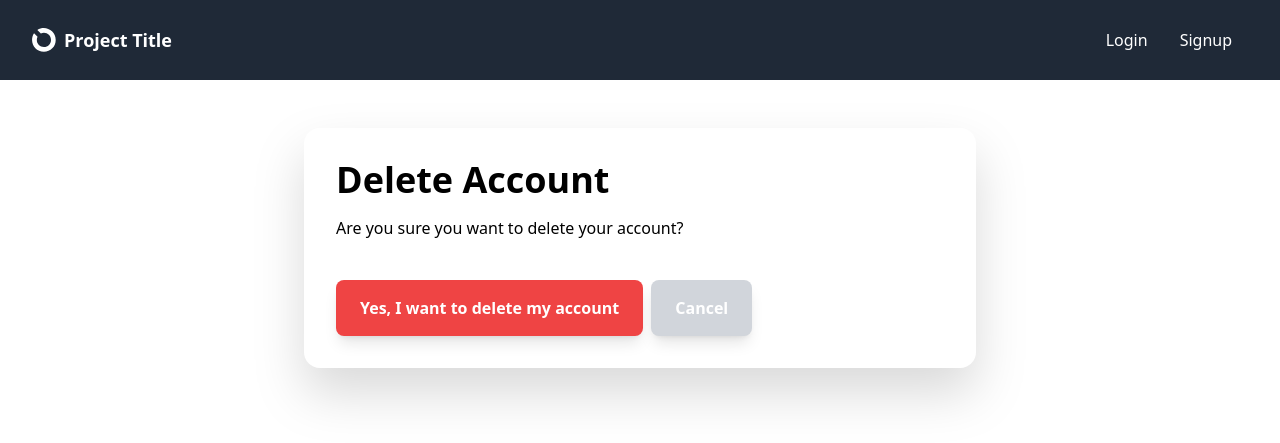
After one commit to imnaimur/django-starter, a Django app: page /users/delete in a window 1280 px wide. The commit adds this page. Shown: the top 443 px of the page. Run offline with Django 5.2, Linux system fonts and the light colour scheme; parts of the project's set-up code (start-up, migrations or seed data) failed here and were passed over; some libraries are stand-ins or nearby versions.

Commit message:
project finalized

```diff
--- a/a_users/urls.py
+++ b/a_users/urls.py
@@ -8,5 +8,7 @@ urlpatterns = [
     path('settings',views.profile_settings,name="profile-settings"),
     path('emailchange',views.profile_emailchange,name='profile-emailchange'),
     path('emailverify',views.profile_emailverify,name='profile-emailverify'),
+    path('delete',views.profile_delete,name='profile-delete'),
+
 
 ]
--- a/a_users/views.py
+++ b/a_users/views.py
@@ -5,6 +5,8 @@ from django.urls import reverse
 from .forms import *
 from django.contrib.auth.decorators import login_required
 from allauth.account.utils import send_email_confirmation
+from django.contrib.auth import logout
+
 
 # Create your views here.
 def profile(request, username=None):
@@ -71,3 +73,14 @@ def profile_emailverify(request):
     send_email_confirmation(request,request.user)
 
     return redirect('profile-settings')
+
+
+def profile_delete(request):
+    if request.method == 'POST':
+        user = request.user
+
+        logout(request)
+        user.delete()
+        messages.success(request,'Account Deleted')
+        return redirect('account_login')
+    return render(request,'profile_delete.html')
--- /dev/null
+++ b/templates/profile_delete.html
@@ -0,0 +1,14 @@
+{% extends 'layout/box.html' %}
+
+{% block content %}
+
+<h1>Delete Account</h1>
+<p>Are you sure you want to delete your account?</p>
+
+<form method='POST'>
+    {% csrf_token %}
+    <button type="submit" class="button-red mt-6">Yes, I want to delete my account</button>
+    <a class="button button-gray ml-1" href="{{ request.META.HTTP_REFERER }}">Cancel</a>
+</form>
+
+{% endblock %}
--- a/templates/profile_settings.html
+++ b/templates/profile_settings.html
@@ -18,7 +18,7 @@
                     hx-get="{% url 'profile-emailchange' %}"
                     hx-target="#email-address"
                     hx-swap="innerHTML" >
-                    Edit
+                    <!-- Edit -->
                 </a>
             </td>
         </tr>
@@ -46,6 +46,7 @@
                 Once deleted, account is gone. Forever.
             </td>
             <td class="py-4 pl-4">
+                <a href="{% url 'profile-delete' %}" class="font-medium text-red-600 hover:underline">
                     Delete
                 </a>
             </td>
```
Also changed, not shown: db.sqlite3, media/avatars/ape2.jpg (deleted), media/avatars/ape2_FiA69Vu.jpg (deleted), 1 other file.
